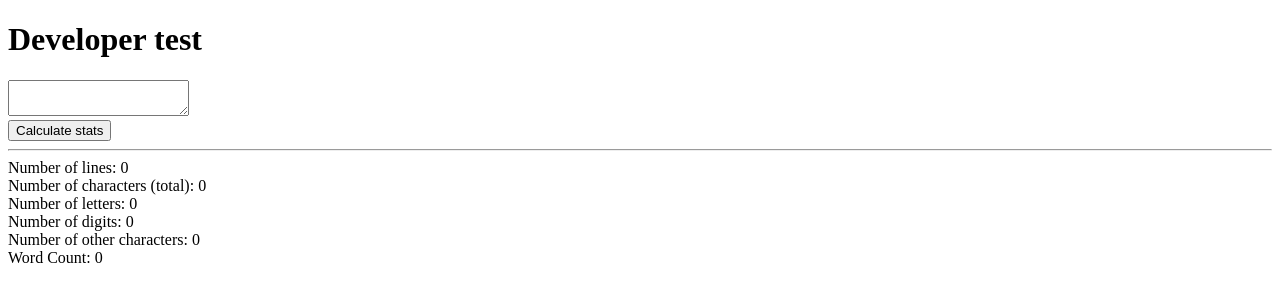
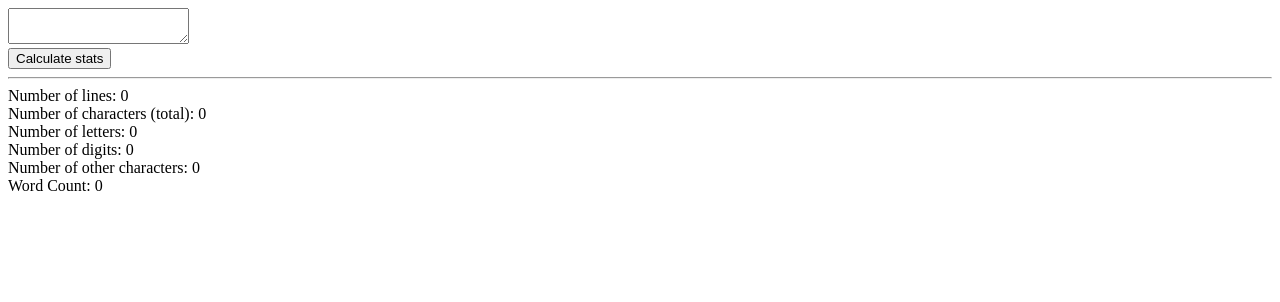
Before and after one commit to jmdagenais/randomStuff, an Angular app: page / in a window 1280 px wide. Shown: the top 302 px of the page. Built offline with nearby package versions, Linux system fonts and the light colour scheme.

Commit message:
minor fixes

```diff
--- a/src/app/app.component.html
+++ b/src/app/app.component.html
@@ -1,8 +1,4 @@
-<h1>
-  Developer test
-</h1>
-
-<textarea [(ngModel)]="inputText" (ngModelChange)="calculateStats()">
+<textarea [(ngModel)]="inputText" >
 
 </textarea>
 <br>
--- a/src/app/app.component.ts
+++ b/src/app/app.component.ts
@@ -15,9 +15,9 @@ export class AppComponent {
   wordsCount: any[];
 
   calculateStats() {
-    this.nbLines = this.inputText.split('/\r|\r\n|\n/').length;
+    this.nbLines = this.inputText.split(/\r|\r\n|\n/).length;
 
-    this.nbChar = this.inputText.length;
+    this.nbChar = this.inputText.replace(/\r|\r\n|\n/g, '').length;
 
     let onlyLetters: string = this.inputText.replace(/\W/g, '');
     onlyLetters = onlyLetters.replace(/\d/g, '');
@@ -26,7 +26,9 @@ export class AppComponent {
     let onlyDigits: string = this.inputText.replace(/\D/g, '');
     this.nbDigits = onlyDigits.length;
 
-    let words = this.inputText.split(' ')
+    let cleanInput = this.inputText.replace(/\r|\r\n|\n/g, ' ');
+
+    let words = cleanInput.split(' ')
       .filter((word) => word.length > 0);
 
     this.nbWords = words.length;
```
